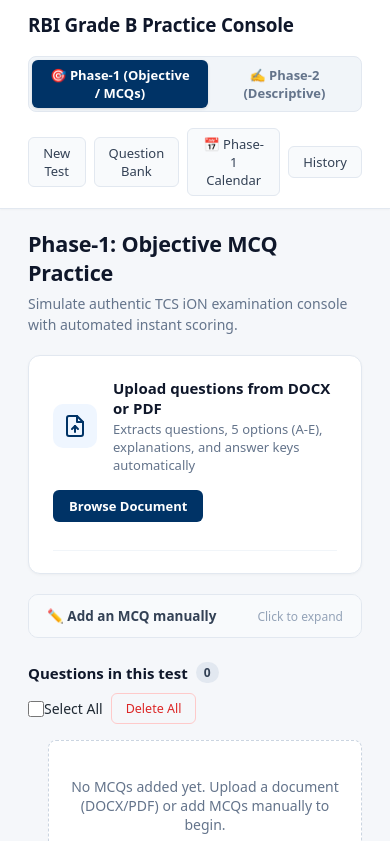
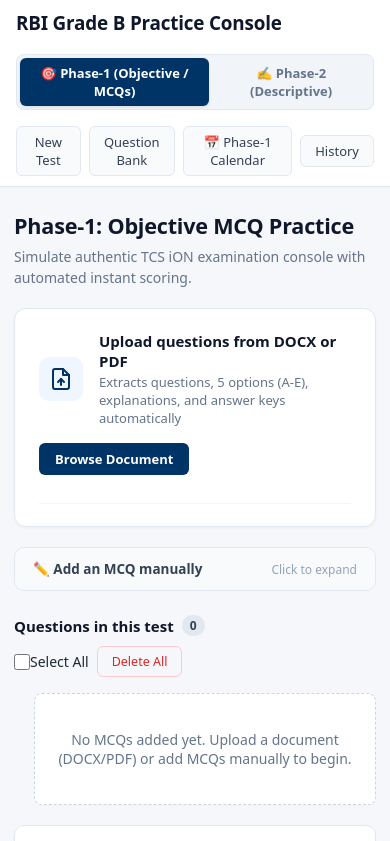
Before and after one commit to Aftershock007/Question-Practice, a plain HTML site: page index.html in a window 390 px wide. Shown: the top 841 px of the page. Drawn offline with Linux system fonts and the light colour scheme.

Commit message:
Apply proper left and right margins across all pages and responsive breakpoints

```diff
--- a/style.css
+++ b/style.css
@@ -34,7 +34,7 @@ body {
   box-sizing: border-box;
   background: #ffffff;
   border-bottom: 1px solid #e2e8f0;
-  padding: 12px 28px;
+  padding: 14px 44px;
   display: flex;
   align-items: center;
   justify-content: space-between;
@@ -125,10 +125,9 @@ main {
 
 .screen {
   width: 100%;
-  max-width: 100%;
-  margin: 0;
-  padding: 20px 28px 48px 28px;
   box-sizing: border-box;
+  margin: 0 auto;
+  padding: 24px 44px 64px 44px;
 }
 
 label {
@@ -741,11 +740,10 @@ button.secondary:hover {
 #screen-exam,
 #screen-exam-p1 {
   width: 100%;
-  max-width: 100%;
-  margin: 0;
-  padding: 10px 20px;
+  box-sizing: border-box;
+  margin: 0 auto;
+  padding: 14px 44px 48px 44px;
   background: #f8fafc;
-  box-sizing: border-box;
 }
 
 .rbi-exam-header {
@@ -2216,10 +2214,9 @@ button.secondary:hover {
 #screen-calendar-p1,
 #screen-calendar-p2 {
   width: 100%;
-  max-width: 100%;
-  margin: 0;
-  padding: 0 0 48px 0;
   box-sizing: border-box;
+  margin: 0 auto;
+  padding: 20px 44px 64px 44px;
 }
 
 /* Calendar Minimal Header Banner */
@@ -4059,3 +4056,36 @@ button, .rbi-btn, .btn-minimal-primary, .quick-action-pill {
   font-size: 12.5px !important;
   border-radius: 6px !important;
 }
+
+/* ============================================================
+   Responsive Gutters
+   ============================================================ */
+@media (max-width: 1024px) {
+  #app-header {
+    padding: 12px 24px;
+  }
+  .screen,
+  #screen-calendar,
+  #screen-calendar-p1,
+  #screen-calendar-p2,
+  #screen-exam,
+  #screen-exam-p1 {
+    padding-left: 24px;
+    padding-right: 24px;
+  }
+}
+
+@media (max-width: 640px) {
+  #app-header {
+    padding: 10px 16px;
+  }
+  .screen,
+  #screen-calendar,
+  #screen-calendar-p1,
+  #screen-calendar-p2,
+  #screen-exam,
+  #screen-exam-p1 {
+    padding-left: 14px;
+    padding-right: 14px;
+  }
+}
```
